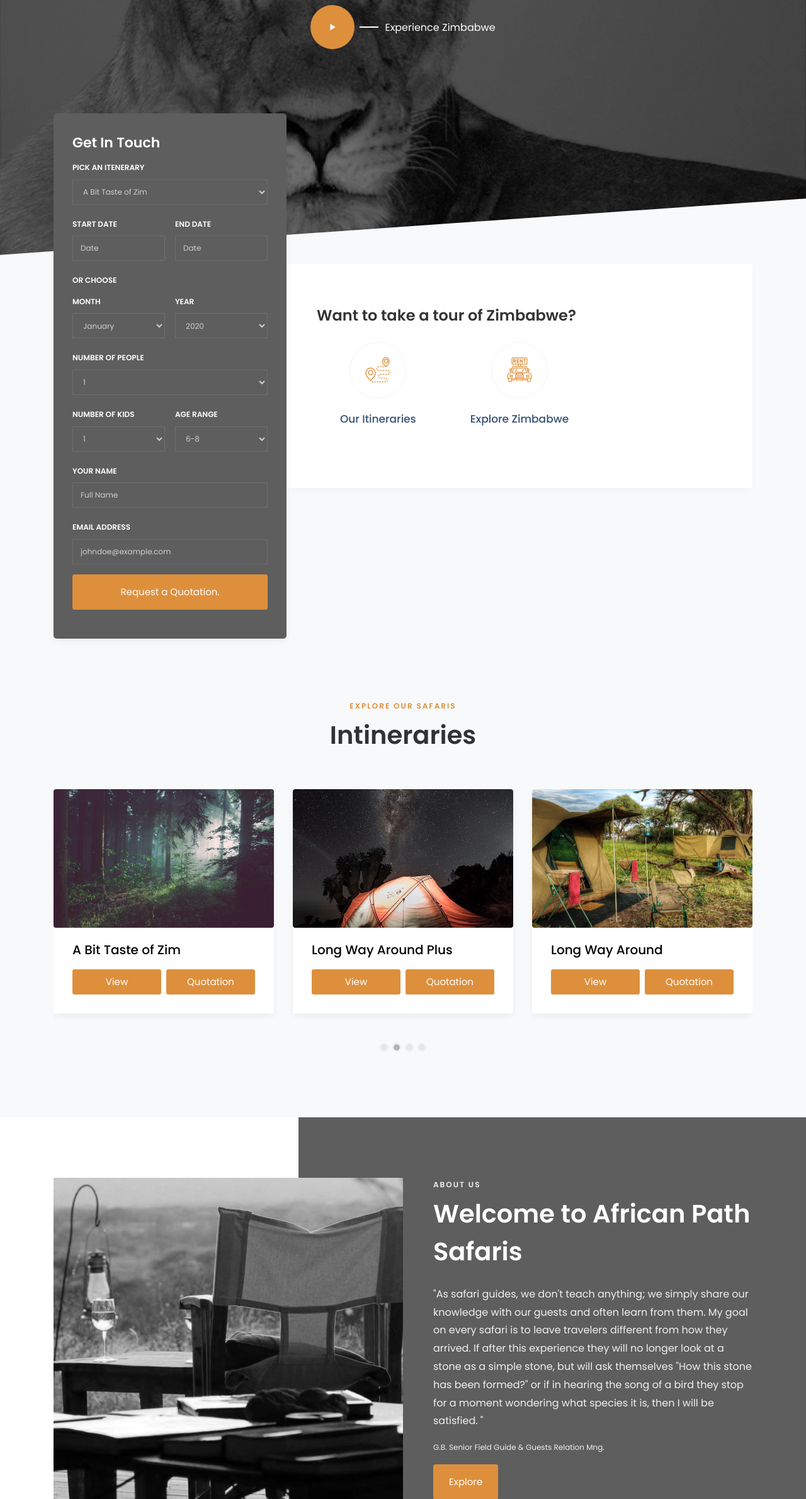
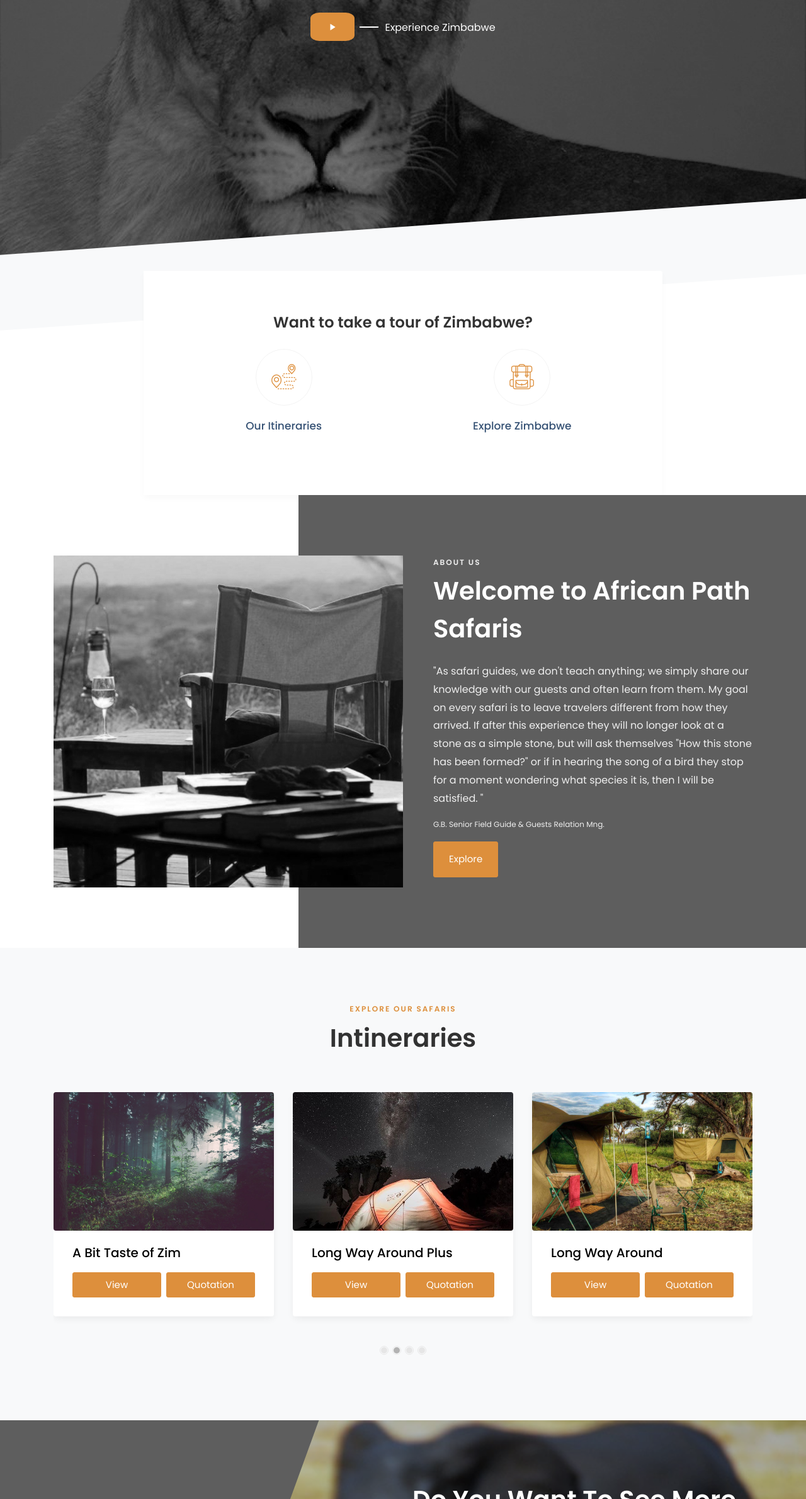
Before and after one commit to danaimunjemu/danaimunjemu.github.io, a plain HTML site: page index.html in a window 1280 px wide. Shown: the part 420-2800 px from the top of the page at 63% size. Drawn offline with Linux system fonts and the light colour scheme; some packages are replaced by stand-ins of ours; no server answers; files whose address does not match are found by name.

Commit message:
African Path Safaris version 1.3

```diff
--- a/index.html
+++ b/index.html
@@ -32,7 +32,7 @@
     <!-- START nav -->
 	  <nav class="navbar navbar-expand-lg navbar-dark ftco_navbar bg-dark ftco-navbar-light" id="ftco-navbar">
 	    <div class="container">
-	      <a class="navbar-brand" href="index.html"><img src="images/logo9.png" alt=""></a>
+	      <a class="navbar-brand" href="index.html"><img src="images/logo12.png" alt=""></a>
 	      <button class="navbar-toggler" type="button" data-toggle="collapse" data-target="#ftco-nav" aria-controls="ftco-nav" aria-expanded="false" aria-label="Toggle navigation">
 	        <span class="oi oi-menu"></span> Menu
 	      </button>
@@ -59,9 +59,9 @@
           <div class="col-lg-8 ftco-animate">
           	<div class="text w-100 text-center mb-md-5 pb-md-5">
 	            <h1 class="mb-4">African Path Safaris: <span style="color:#DD8F3C; font-family: Brush Script MT">Your Italian guide in Zimbabwe</span></h1>
-              <p style="font-size: 18px;">We turn your African dreams to a reality.</p>
+              <p style="font-size: 18px; font-family: Brush Script MT">We turn your African dreams to a reality.</p>
 	            <a href="videos/intro.mp4" class="icon-wrap popup-vimeo d-flex align-items-center mt-4 justify-content-center">
-                <br><br><br><br><br><br><br><br><br><br><br><br><br><br><br>
+                <br><br><br><br>
                 <div class="icon d-flex align-items-center justify-content-center">
                   <span class="ion-ios-play"></span>
 	            	</div>
@@ -75,6 +75,7 @@
       </div>
     </div>
 
+<!--
      <section class="ftco-section ftco-no-pt bg-light">
     	<div class="container">
     		<div class="row no-gutters">
@@ -172,12 +173,15 @@
 			              <input type="submit" value="Request a Quotation." class="btn btn-secondary py-3 px-4">
 			            </div>
 			    			</form>
-	  					</div>
+              </div>
+              -->
+              <center>
 	  					<div class="col-md-8 d-flex align-items-center">
 	  						<div class="services-wrap rounded-right w-100">
 	  							<h3 class="heading-section mb-4">Want to take a tour of Zimbabwe?</h3>
-	  							<div class="row d-flex mb-4">
-					          <div class="col-md-4 d-flex align-self-stretch ftco-animate">
+                  <center>
+                  <div class="row d-flex mb-4">
+					          <div class="col-md-6 d-flex align-self-stretch ftco-animate">
 					            <div class="services w-100 text-center">
 				              	<div class="icon d-flex align-items-center justify-content-center"><a href="intineraries.html"><span class="flaticon-route"></span></a></div>
 				              	<div class="text w-100">
@@ -185,27 +189,54 @@
 				                </div>
 					            </div>
 					          </div>
-					          <div class="col-md-4 d-flex align-self-stretch ftco-animate">
+					          <div class="col-md-6 d-flex align-self-stretch ftco-animate">
 					            <div class="services w-100 text-center">
-				              	<div class="icon d-flex align-items-center justify-content-center"><a href="explore.html"><span class="flaticon-rent"></span></a></div>
+				              	<div class="icon d-flex align-items-center justify-content-center"><a href="explore.html"><span class="flaticon-backpack"></span></a></div>
 				              	<div class="text w-100">
 					                <h3 class="heading mb-2"><a href="explore.html">Explore Zimbabwe</a></h3>
 					              </div>
 					            </div>
 					          </div>
-					        </div>
+                  </div>
+                </center>
 	  						</div>
 	  					</div>
 	  				</div>
 				</div>
   		</div>
     </section>
+  </center>
+
+
+<section class="ftco-section ftco-about">
+  <div class="container">
+    <div class="row no-gutters">
+      <div class="col-md-6 p-md-5 img img-2 d-flex justify-content-center align-items-center" style="background-image: url(images/aboutus1.jpg);">
+      </div>
+      <div class="col-md-6 wrap-about ftco-animate">
+        <div class="heading-section heading-section-white pl-md-5">
+          <span class="subheading">About us</span>
+          <h2 class="mb-4">Welcome to African Path Safaris</h2>
+
+          <p>"As safari guides, we don't teach anything; we simply share our knowledge with our guests and often learn from them.
+            My goal on every safari is to leave travelers different from how they arrived. If after this experience they will no
+            longer look at a stone as a simple stone, but will ask themselves "How this stone has been formed?" or if in hearing
+            the song of a bird they stop for a moment wondering what species it is, then I will be satisfied. "</p>
+            <p style="font-size: 12px;">G.B.
+              Senior Field Guide & Guests Relation Mng.</p>
+          <p><a href="explore.html" class="btn btn-primary py-3 px-4">Explore</a></p>
+        </div>
+      </div>
+    </div>
+  </div>
+</section>
 
 
     <section class="ftco-section ftco-no-pt bg-light">
     	<div class="container">
     		<div class="row justify-content-center">
           <div class="col-md-12 heading-section text-center ftco-animate mb-5">
+            <br><br><br>
           	<span class="subheading">Explore Our Safaris</span>
             <h2 class="mb-2">Intineraries</h2>
           </div>
@@ -271,28 +302,6 @@
     	</div>
     </section>
 
-    <section class="ftco-section ftco-about">
-			<div class="container">
-				<div class="row no-gutters">
-					<div class="col-md-6 p-md-5 img img-2 d-flex justify-content-center align-items-center" style="background-image: url(images/aboutus1.jpg);">
-					</div>
-					<div class="col-md-6 wrap-about ftco-animate">
-	          <div class="heading-section heading-section-white pl-md-5">
-	          	<span class="subheading">About us</span>
-	            <h2 class="mb-4">Welcome to African Path Safaris</h2>
-
-	            <p>"As safari guides, we don't teach anything; we simply share our knowledge with our guests and often learn from them.
-                My goal on every safari is to leave travelers different from how they arrived. If after this experience they will no
-                longer look at a stone as a simple stone, but will ask themselves "How this stone has been formed?" or if in hearing
-                the song of a bird they stop for a moment wondering what species it is, then I will be satisfied. "</p>
-                <p style="font-size: 12px;">G.B.
-                  Senior Field Guide & Guests Relation Mng.</p>
-	            <p><a href="explore.html" class="btn btn-primary py-3 px-4">Explore</a></p>
-	          </div>
-					</div>
-				</div>
-			</div>
-		</section>
 
 
 
```
Also changed, not shown: css/style.css, images/LOGO10.png (added), images/logo11.png (added), images/logo12.png (added).
